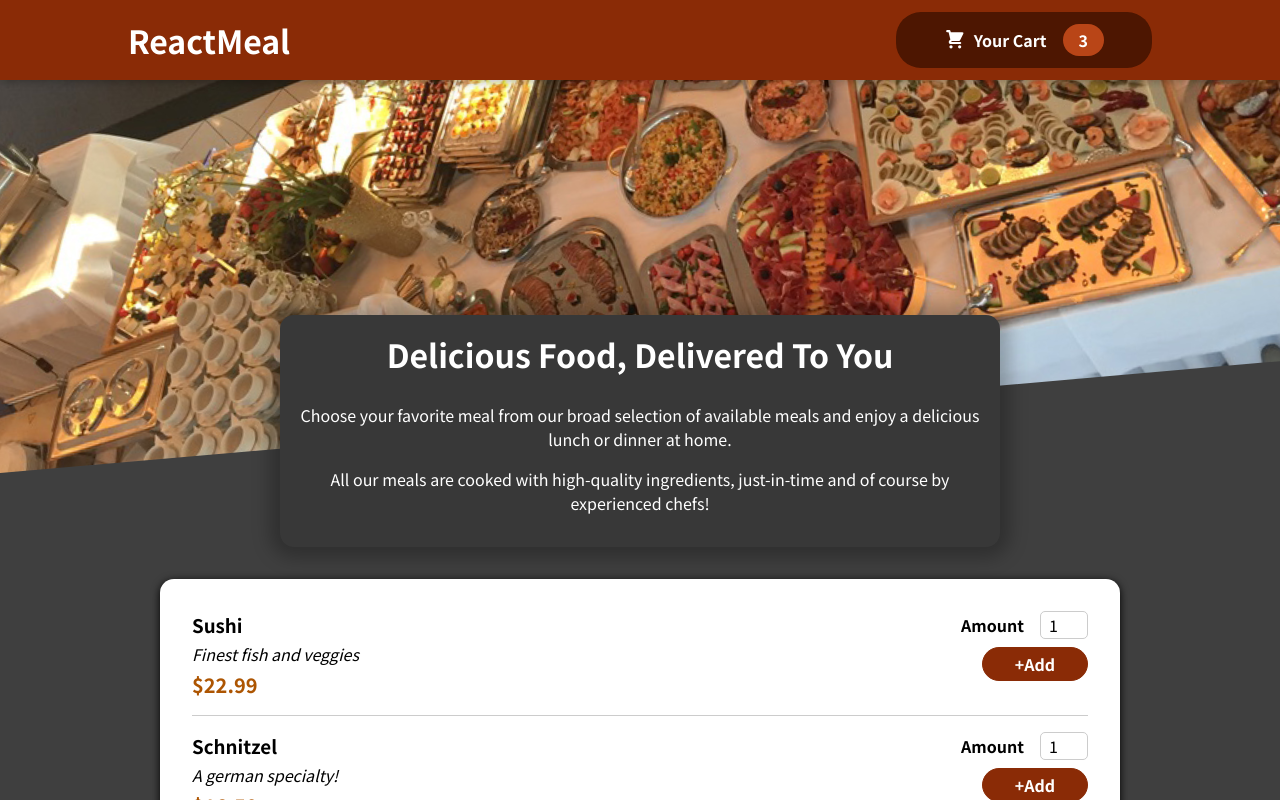
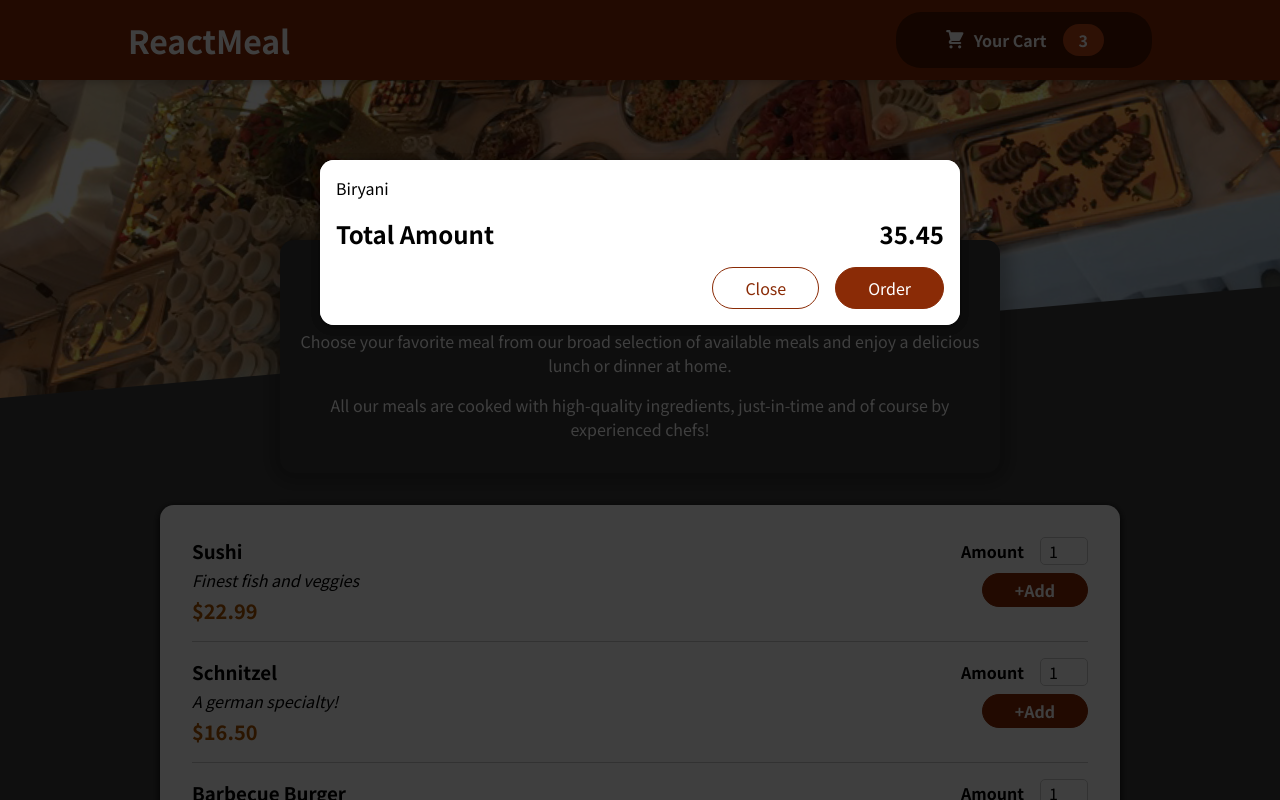
Before and after one commit to azeem521/1stProRestorant, a React (Create React App) app in the folder restorant/: page / in a window 1280 px wide. Shown: the top 800 px of the page. Built offline with nearby package versions, Linux system fonts and the light colour scheme.

Commit message:
CartAddedWithoutFunctionality

```diff
--- a/restorant/public/index.html
+++ b/restorant/public/index.html
@@ -28,6 +28,7 @@
   </head>
   <body>
     <noscript>You need to enable JavaScript to run this app.</noscript>
+    <div id="overlay"></div>
     <div id="root"></div>
     <!--
       This HTML file is a template.
--- a/restorant/src/App.js
+++ b/restorant/src/App.js
@@ -1,4 +1,5 @@
 import { Fragment } from "react";
+import Cart from "./component/Cart/Cart";
 import Header from "./component/Layout/Header";
 import AvailableMeal from "./component/Meals/AvailableMeal";
 import Meal from "./component/Meals/Meal";
@@ -6,11 +7,12 @@
 function App() {
   return (
     <Fragment>
-      <h2>Let's get started!</h2>
+      <Cart />
       <Header />
       <main>
         <Meal />
         <AvailableMeal />
+        <Cart />
       </main>
     </Fragment>
   );
--- /dev/null
+++ b/restorant/src/component/Cart/Cart.js
@@ -0,0 +1,29 @@
+import React from 'react'
+import Modal from '../UI/Modal'
+import classes from './Cart.module.css'
+
+const Cart = (props) => {
+
+    const cartItem=<ul className={classes['cart-items']}>{[{id:'c1',
+    name:'Biryani',
+    amount:2,
+    price:35.54
+    }].map((item)=>(<li>{item.name}</li>
+    ))}</ul>
+
+  return (
+    <Modal>
+        {cartItem}
+    <div className={classes.total}>
+    <span>Total Amount</span>
+    <span>35.45</span>
+    </div>
+    <div className={classes.actions}>
+        <button className={classes['button--alt']}>Close</button>
+        <button className={classes.button}>Order</button>
+    </div>
+    </Modal>
+  )
+}
+
+export default Cart
--- /dev/null
+++ b/restorant/src/component/Cart/Cart.module.css
@@ -0,0 +1,46 @@
+.cart-items {
+    list-style: none;
+    margin: 0;
+    padding: 0;
+    max-height: 20rem;
+    overflow: auto;
+  }
+
+  .total {
+    display: flex;
+    justify-content: space-between;
+    align-items: center;
+    font-weight: bold;
+    font-size: 1.5rem;
+    margin: 1rem 0;
+  }
+
+  .actions {
+    text-align: right;
+  }
+
+  .actions button {
+    font: inherit;
+    cursor: pointer;
+    background-color: transparent;
+    border: 1px solid #8a2b06;
+    padding: 0.5rem 2rem;
+    border-radius: 25px;
+    margin-left: 1rem;
+  }
+
+  .actions button:hover,
+  .actions button:active {
+    background-color: #5a1a01;
+    border-color: #5a1a01;
+    color: white;
+  }
+
+  .actions .button--alt {
+    color: #8a2b06;
+  }
+
+  .actions .button {
+    background-color: #8a2b06;
+    color: white;
+  }
--- /dev/null
+++ b/restorant/src/component/UI/Modal.js
@@ -0,0 +1,28 @@
+import React, { Fragment } from 'react'
+import ReactDOM  from 'react-dom';
+import classes from './Modal.module.css'
+
+const BackDrop=props=>{
+    return <div className={classes.backdrop} />
+};
+
+const ModalOverlay=props=>{
+    return <div className={classes.modal}>
+        <div className={classes.content}>{props.children}</div>
+    </div>
+};
+
+const portalElem=document.getElementById('overlay');
+
+const Modal = (props) => {
+
+
+  return (
+    <Fragment>
+        {ReactDOM.createPortal(<BackDrop />,portalElem)}
+        {ReactDOM.createPortal(<ModalOverlay>{props.children}</ModalOverlay>,portalElem)}
+    </Fragment>
+  )
+}
+
+export default Modal
--- /dev/null
+++ b/restorant/src/component/UI/Modal.module.css
@@ -0,0 +1,40 @@
+.backdrop {
+    position: fixed;
+    top: 0;
+    left: 0;
+    width: 100%;
+    height: 100vh;
+    z-index: 20;
+    background-color: rgba(0, 0, 0, 0.50);
+  }
+
+  .modal {
+    position: fixed;
+    top: 20vh;
+    left: 5%;
+    width: 90%;
+    background-color: white;
+    padding: 1rem;
+    border-radius: 14px;
+    box-shadow: 0 2px 8px rgba(0, 0, 0, 0.25);
+    z-index: 30;
+    animation: slide-down 300ms ease-out forwards;
+  }
+
+  @media (min-width: 768px) {
+    .modal {
+      width: 40rem;
+      left: calc(50% - 20rem);
+    }
+  }
+
+  @keyframes slide-down {
+    from {
+      opacity: 0;
+      transform: translateY(-3rem);
+    }
+    to {
+      opacity: 1;
+      transform: translateY(0);
+    }
+  }
```
